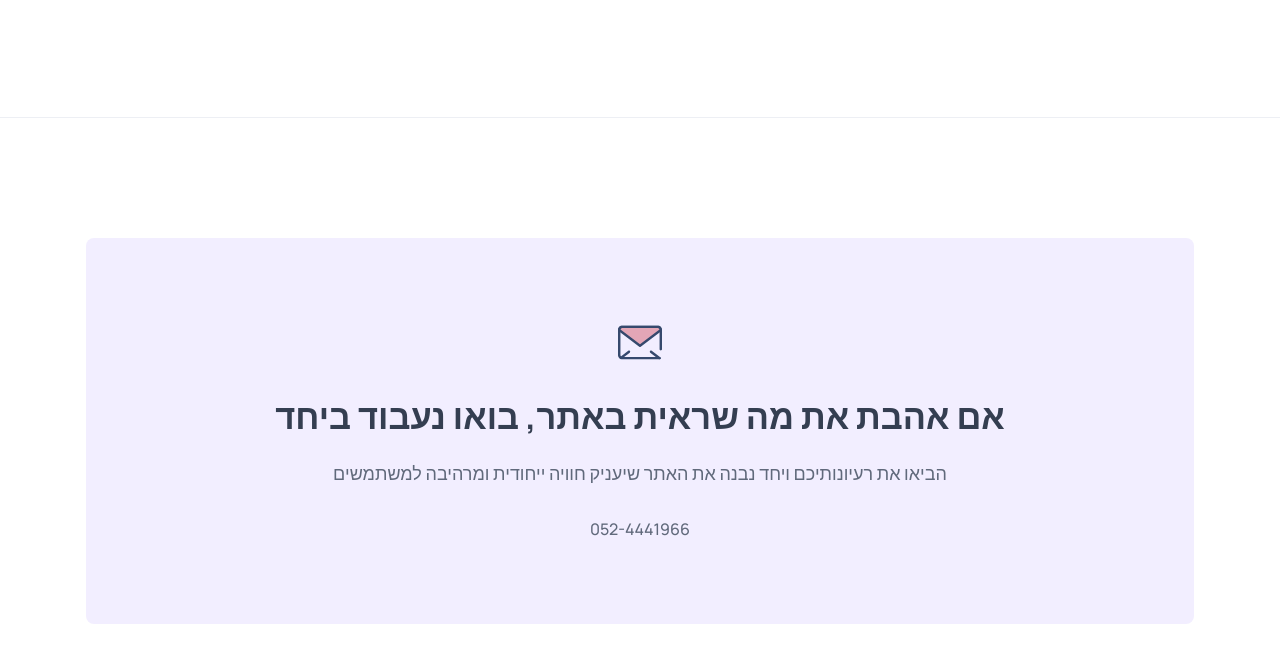
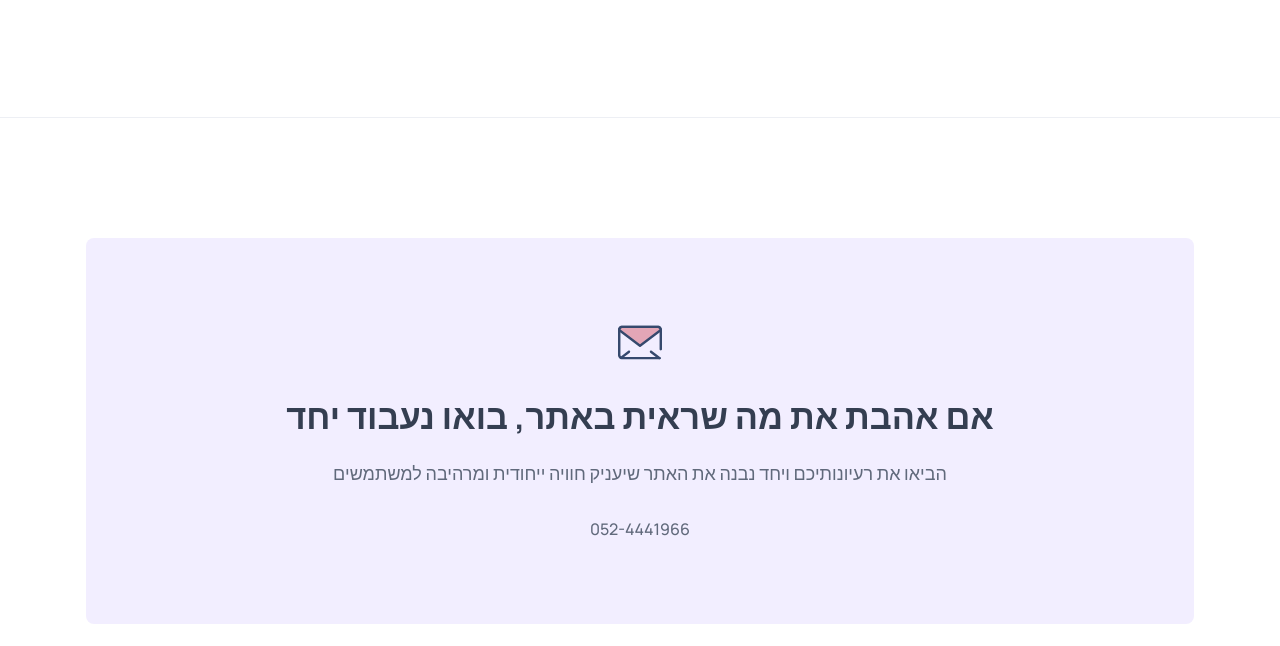
Before and after one commit to Tomerbaruch3187/JavaScript-Project, a plain HTML site: page index.html in a window 1280 px wide. Shown: the part 3408-4054 px from the top of the page. Drawn offline with nearby package versions, Linux system fonts and the light colour scheme.

Commit message:
יחד -> ביחד

```diff
--- a/index.html
+++ b/index.html
@@ -464,7 +464,7 @@
                   alt="envelop icon">
               </div>
 
-              <h2 id="title-box" class="h2 section-title">אם אהבת את מה שראית באתר, בואו נעבוד ביחד</h2>
+              <h2 id="title-box" class="h2 section-title">אם אהבת את מה שראית באתר, בואו נעבוד יחד</h2>
 
 
 
```
